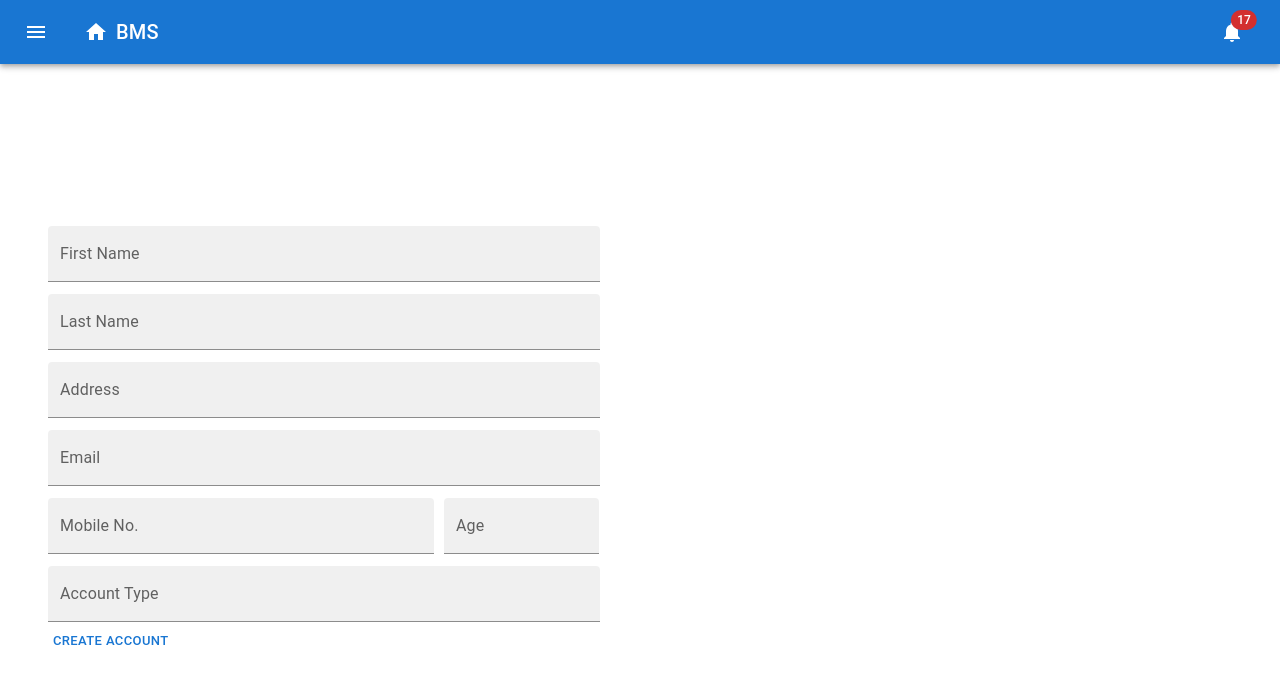
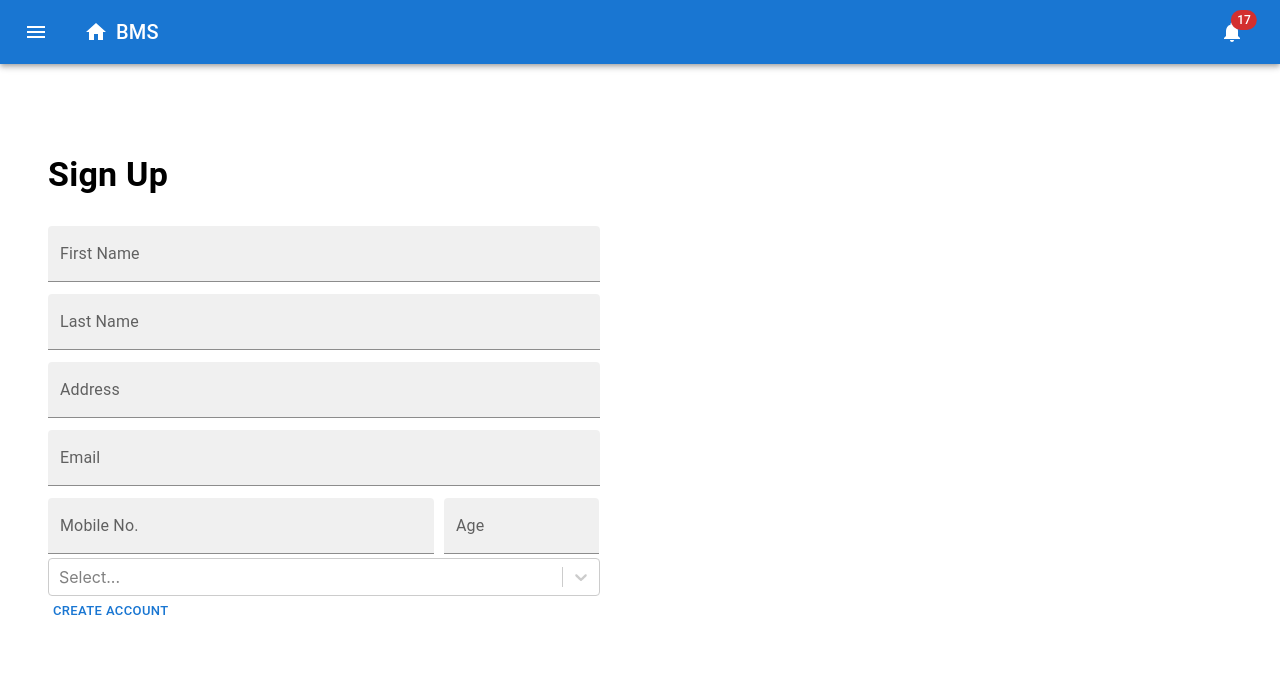
Before and after one commit to japnit01/BMS_Frontend, a React (Create React App) app: page /addcustomer in a window 1280 px wide. Shown: the top 684 px of the page. Built offline with nearby package versions, Linux system fonts and the light colour scheme.

Commit message:
small parts done

```diff
--- a/package.json
+++ b/package.json
@@ -14,6 +14,7 @@
     "react-dom": "^18.1.0",
     "react-router-dom": "^6.3.0",
     "react-scripts": "5.0.1",
+    "react-select": "^5.3.1",
     "web-vitals": "^2.1.4"
   },
   "scripts": {
--- a/src/App.js
+++ b/src/App.js
@@ -3,6 +3,7 @@ import Navbar from './Components/Navbar'
 import AddCustomer from './Components/AddCustomer'
 import AddEmployee from './Components/AddEmployee'
 import Customers from './Components/Customers'
+import Home from './Components/Home'
 
 function App() {
   return (
@@ -10,7 +11,7 @@ function App() {
       <BrowserRouter>
           <Navbar />
           <Routes>
-            <Route path="/" />
+            <Route path="/" element={<Home />} />
             {/* <Route index element={<Home />} /> */}
             {/* <Route path="login" element={<Login />} /> */}
             <Route path="addcustomer" element={<AddCustomer />} />
--- a/src/Components/AddCustomer.js
+++ b/src/Components/AddCustomer.js
@@ -1,5 +1,12 @@
 import React, { useEffect, useState, useContext } from 'react'
-import { Typography, TextField, InputLabel, MenuItem, Select, FormControl, Button, InputAdornment, Container } from "@mui/material";
+import { Typography, TextField, InputLabel, MenuItem, FormControl, Button, InputAdornment, Container } from "@mui/material";
+import Select from 'react-select';
+
+const options = [
+  { value: 'savings', label: 'savings'},
+  {value: 'current', label: 'current'},
+  {value: 'demat', label: 'demat'}
+]
 
 function AddCustomer() {
 
@@ -38,7 +45,7 @@ function AddCustomer() {
        <div className="signupcontainer">
         <div className="subcontainer">
           <Container maxWidth="sm" sx={{ ml: 3, pt: "7%" }}>
-            <Typography variant="h4" sx={{ color: "white", pb: "4%" }}>Sign Up</Typography>
+            <Typography variant="h4" sx={{ pb: "4%", fontWeight: "bold" }}>Sign Up</Typography>
 
             <TextField
               label="First Name"
@@ -130,20 +137,8 @@ function AddCustomer() {
               </TextField>
             </div>
 
-            <TextField
-                label="Account Type"
-                id="account_type"
-                type="number"
-                className="account_type"
-                sx={{ width: "100%" }}
-                onChange={onChange}
-                value={customer.account_type}
-                name="account_type"
-                margin="dense"
-                variant="filled"
-                autoComplete="off"
-              >
-              </TextField>
+            <Select options={options} />
+
 
             <div className="buttoncontainer">
               <Button className="submitbtn" onClick={handleClick} size="small">
--- a/src/Components/AddEmployee.js
+++ b/src/Components/AddEmployee.js
@@ -38,7 +38,7 @@ function AddEmployee() {
        <div className="signupcontainer">
         <div className="subcontainer">
           <Container maxWidth="sm" sx={{ ml: 3, pt: "7%" }}>
-            <Typography variant="h4" sx={{ color: "white", pb: "4%" }}>Sign Up</Typography>
+          <Typography variant="h4" sx={{ pb: "4%", fontWeight: "bold" }}>Add Employee</Typography>
 
             <TextField
               label="First Name"
--- a/src/Components/Customers.js
+++ b/src/Components/Customers.js
@@ -72,6 +72,8 @@ function Customers() {
                   Add Customer
                 </Button>
       <Dialog open={open} onClose={handleClose}>
+
+      <Typography variant="h4" sx={{ pb: "4%", fontWeight: "bold" }}>All Customers</Typography>
         <DialogTitle>Update Balance</DialogTitle>
         <DialogContent>
           <TextField
@@ -135,15 +137,15 @@ function Customers() {
                 </CardActionArea>
 
                 <CardActions>
-                  <IconButton aria-label="delete" sx={{ color: '#BB86FC' }} >
-                </IconButton>
-                  {/* onClick={() => DeleteFest(fest._id)}> */}
-                    {/* <DeleteOutlineIcon */}
+                  {/* <IconButton aria-label="delete" sx={{ color: '#BB86FC' }} >
+                </IconButton>  */}
+                  {/* onClick={() => DeleteFest(fest._id)} />  */}
 
-                  <IconButton aria-label="edit"  >
-                  {/* onClick={() => handleupdatefest(fest)} */}
-                    {/* <EditOutlinedIcon sx={{ color: '#BB86FC' }} /> */}
-                  </IconButton>
+
+                  {/* <IconButton aria-label="edit"  >
+                   onClick={() => handleupdatefest(fest)}
+                     <EditOutlinedIcon sx={{ color: '#BB86FC' }} />
+                  </IconButton> */}
                 </CardActions>
               </Card>
             </Grid>
--- a/src/Components/Home.js
+++ b/src/Components/Home.js
@@ -1,6 +1,6 @@
 import React from 'react'
 import {useNavigate} from 'react-router-dom'
-import {Button} from '@mui/material/Button'
+import {Button} from '@mui/material'
 
 export default function Home() {
     const navigate = useNavigate();
```
Also changed, not shown: 1 other file (tests, documents, lock files or other folders).
